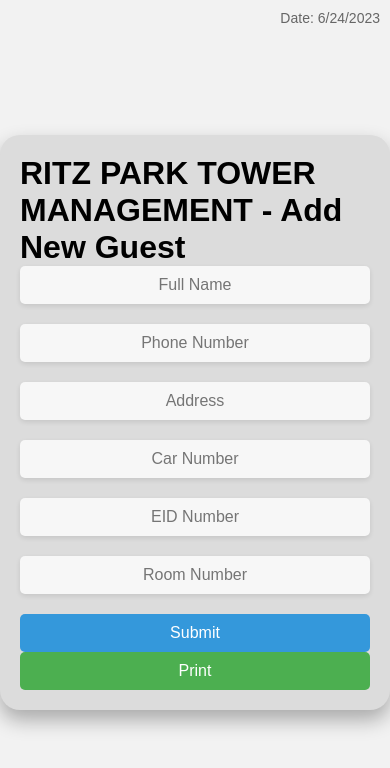
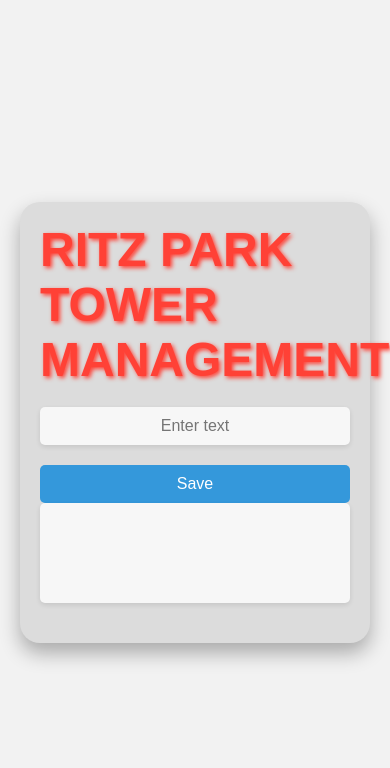
Before and after one commit to ritzpark/ritzparktower.com, a plain HTML site: page index.html in a window 390 px wide. Drawn offline with Linux system fonts and the light colour scheme; no server answers.

Commit message:
Update index.html

```diff
--- a/index.html
+++ b/index.html
@@ -1,7 +1,7 @@
 <!DOCTYPE html>
 <html>
 <head>
-    <title>RITZ PARK TOWER MANAGEMENT - Add New Guest</title>
+    <title>RITZ PARK TOWER MANAGEMENT</title>
     <style>
         * {
             box-sizing: border-box;
@@ -16,7 +16,6 @@
             justify-content: center;
             align-items: center;
             height: 100vh;
-            position: relative; /* Add this line */
         }
 
         .container {
@@ -25,7 +24,7 @@
             padding: 20px;
             justify-content: center;
             align-items: center;
-            max-width: 600px;
+            max-width: 1000px;
             width: 100%;
             box-shadow: 0 10px 20px rgba(0, 0, 0, 0.3);
         }
@@ -64,52 +63,40 @@
         .button:active {
             transform: scale(0.95);
         }
-
-        .print-button {
-            display: block;
+ .blood-title {
+            color: #FF4136;
+            font-size: 48px;
+            text-shadow: 2px 2px 4px #FF4136;
+            margin-bottom: 20px;
+        }
+        .textview {
             width: 100%;
             padding: 10px;
-            background-color: #4caf50;
+            margin-bottom: 20px;
             border: none;
+            text-align: center;
             border-radius: 5px;
-            color: #fff;
+            background-color: #f7f7f7;
+            box-shadow: 0 2px 5px rgba(0, 0, 0, 0.1);
             font-size: 16px;
-            text-align: center;
-            cursor: pointer;
-            transition: background-color 0.3s ease, transform 0.3s ease;
+            color: #333;
+            min-height: 100px;
         }
 
-        .print-button:hover {
-            background-color: #45a049;
-        }
-
-        .print-button:active {
-            transform: scale(0.95);
-        }
-
-        .date-text {
-            position: absolute;
-            top: 10px;
-            right: 10px;
-            font-size: 14px;
-            color: #666;
+        /* Media Queries for Mobile */
+        @media (max-width: 767px) {
+            .container {
+                max-width: 350px;
+            }
         }
     </style>
 </head>
 <body>
     <div class="container">
-        <h1>RITZ PARK TOWER MANAGEMENT - Add New Guest</h1>
-        <form id="guestForm">
-            <input type="text" id="fullNameInput" class="input-box" placeholder="Full Name" required>
-            <input type="text" id="phoneInput" class="input-box" placeholder="Phone Number" required>
-            <input type="text" id="addressInput" class="input-box" placeholder="Address" required>
-            <input type="text" id="carNumberInput" class="input-box" placeholder="Car Number" required>
-            <input type="text" id="eidNumberInput" class="input-box" placeholder="EID Number" required>
-            <input type="text" id="roomNumberInput" class="input-box" placeholder="Room Number" required>
-            <button type="submit" class="button">Submit</button>
-            <button id="printButton" class="print-button">Print</button>
-        </form>
-        <div class="date-text" id="dateText"></div> <!-- Add this line -->
+<h1 class="blood-title">RITZ PARK TOWER MANAGEMENT</h1>
+        <input type="text" id="inputBox" class="input-box" placeholder="Enter text">
+        <button id="saveButton" class="button">Save</button>
+        <div class="textview" id="textview"></div>
     </div>
 
     <script src="https://www.gstatic.com/firebasejs/7.24.0/firebase-app.js"></script>
@@ -120,74 +107,45 @@
         document.addEventListener("DOMContentLoaded", function() {
             // Initialize Firebase
             const firebaseConfig = {
-               apiKey: "AIzaSyBKWoH5uZQ-4xOMNfB7zCCsG-7QZPdrNFQ",
+                apiKey: "AIzaSyBKWoH5uZQ-4xOMNfB7zCCsG-7QZPdrNFQ",
   authDomain: "ritz-park.firebaseapp.com",
   databaseURL: "https://ritz-park-default-rtdb.firebaseio.com",
   projectId: "ritz-park",
   storageBucket: "ritz-park.appspot.com",
   messagingSenderId: "272741038168",
-  appId: "1:272741038168:web:d2434c2c88eefe7cd9f22d",
-  measurementId: "G-2W6BFG4FHT"
+  appId: "1:272741038168:web:d2434c2c88eefe7cd9f22d"
             };
             firebase.initializeApp(firebaseConfig);
 
             // Get references to HTML elements
-            const guestForm = document.getElementById('guestForm');
-            const fullNameInput = document.getElementById('fullNameInput');
-            const phoneInput = document.getElementById('phoneInput');
-            const addressInput = document.getElementById('addressInput');
-            const carNumberInput = document.getElementById('carNumberInput');
-            const eidNumberInput = document.getElementById('eidNumberInput');
-            const roomNumberInput = document.getElementById('roomNumberInput');
-            const dateText = document.getElementById('dateText'); // Add this line
+            const inputBox = document.getElementById('inputBox');
+            const saveButton = document.getElementById('saveButton');
+            const textView = document.getElementById('textview');
 
             // Save data to Firebase Realtime Database
-            guestForm.addEventListener('submit', function(event) {
-                event.preventDefault(); // Prevent form submission
-
-                const fullName = fullNameInput.value;
-                const phone = phoneInput.value;
-                const address = addressInput.value;
-                const carNumber = carNumberInput.value;
-                const eidNumber = eidNumberInput.value;
-                const roomNumber = roomNumberInput.value;
-
-                // Create a new guest object
-                const guest = {
-                    fullName: fullName,
-                    phone: phone,
-                    address: address,
-                    carNumber: carNumber,
-                    eidNumber: eidNumber,
-                    roomNumber: roomNumber
-                };
-
-                // Generate a unique key for the guest
-                const guestKey = firebase.database().ref().child('guests').push().key;
-
-                // Save the guest data to the unique key
-                const updates = {};
-                updates['/guests/' + guestKey] = guest;
-                firebase.database().ref().update(updates)
+            saveButton.addEventListener('click', function() {
+                const text = inputBox.value;
+                firebase.database().ref('/text').set(text)
                     .then(function() {
                         console.log('Data saved successfully.');
-                        // Reset the form
-                        guestForm.reset();
                     })
                     .catch(function(error) {
                         console.error('Error saving data:', error);
                     });
+
+                // Add animation class to the button
+                saveButton.classList.add('button-animation');
+                // Remove the animation class after the animation ends
+                setTimeout(function() {
+                    saveButton.classList.remove('button-animation');
+                }, 300);
             });
 
-            // Handle print button click event
-            const printButton = document.getElementById('printButton');
-            printButton.addEventListener('click', function() {
-                window.print();
+            // Read data from Firebase Realtime Database
+            firebase.database().ref('/text').on('value', function(snapshot) {
+                const text = snapshot.val();
+                textView.innerText = text;
             });
-
-            // Display current date
-            const currentDate = new Date().toLocaleDateString();
-            dateText.textContent = "Date: " + currentDate; // Add this line
         });
     </script>
 </body>
```
